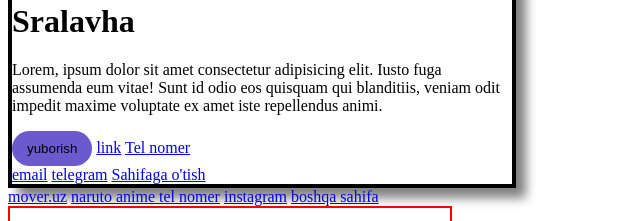
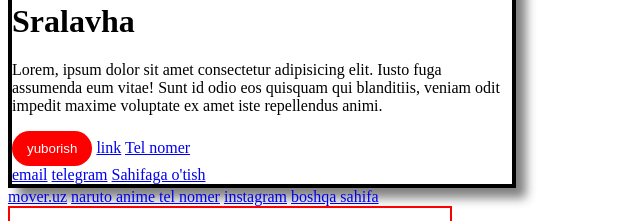
Before and after one commit to Maxliyo0404/css-and-scss, a plain HTML site: page index.html in a window 1280 px wide. Shown: the part 2195-2416 px from the top of the page, without its empty margins (0-640 px from the left). Drawn offline with Linux system fonts and the light colour scheme.

Commit message:
style color

```diff
--- a/index.html
+++ b/index.html
@@ -53,7 +53,7 @@
    <img width="100%" height="250px" src="https://suret.pics/uploads/posts/2023-09/1695228211_2-68.jpg" alt="rasmning yo'li">
       <h1>Sralavha</h1>
       <p>Lorem, ipsum dolor sit amet consectetur adipisicing elit. Iusto fuga assumenda eum vitae! Sunt id odio eos quisquam qui blanditiis, veniam odit impedit maxime voluptate ex amet iste repellendus animi.</p>
-      <button style="background: slateblue; border-radius: 20px; border: none; padding: 10px 15px;" type="submit">yuborish</button>
+      <button style="background: red; color: white; border-radius: 20px; border: none; padding: 10px 15px;" type="submit">yuborish</button>
       <a href="https://www.youtube.com/shorts/Fma4ir08l4E">link</a>
       <a href="tel:998979609291">Tel nomer</a>
       <br>
```
